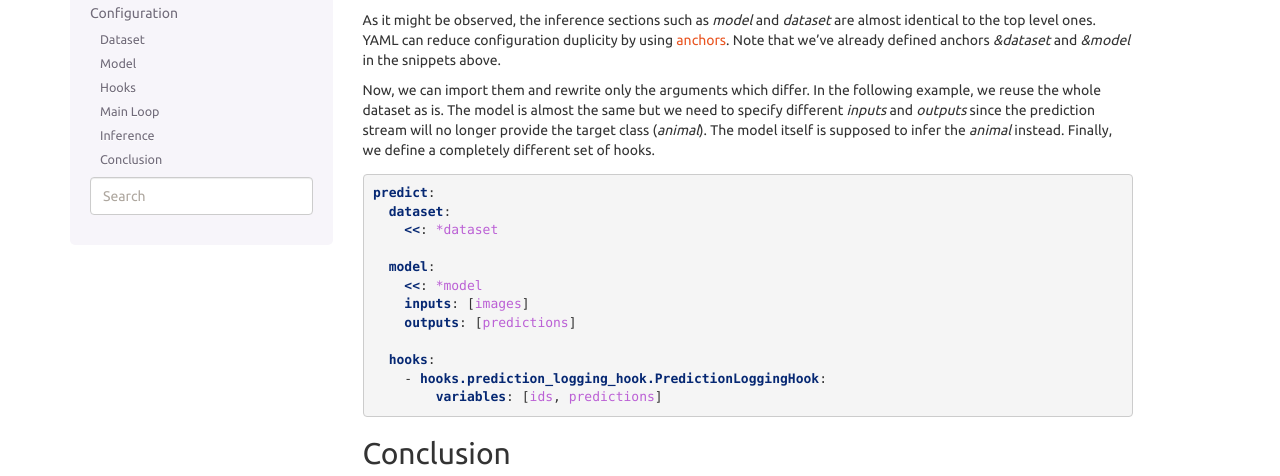
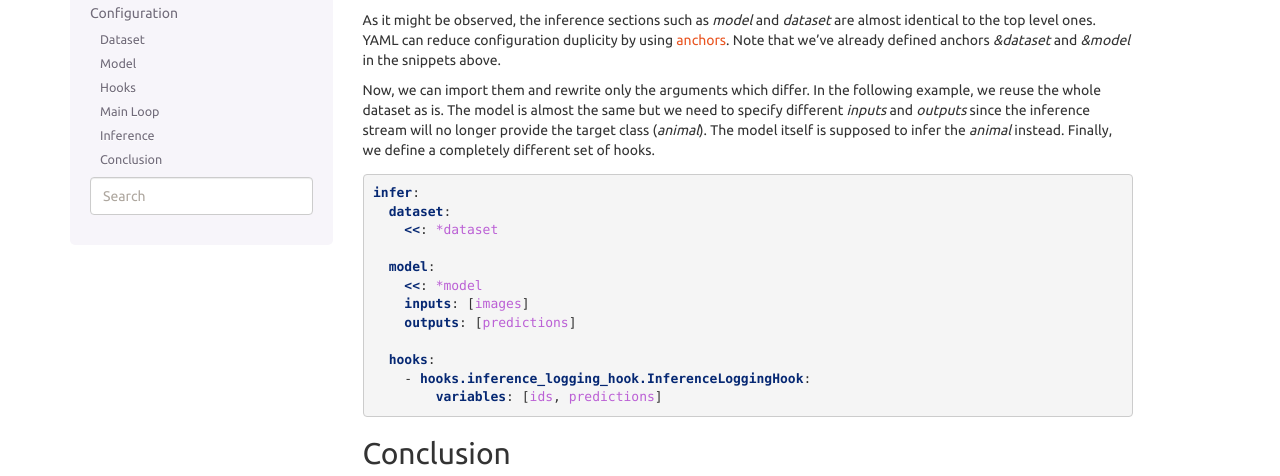
Before and after one commit to iterait/emloop, a Sphinx documentation site: the page built from docs/advanced/config.rst, in a window 1280 px wide and 900 px high, scrolled down 2600 px. Shown: the part 158-634 px from the top of the window. Built offline with Sphinx 7.4.7, drawn with Linux system fonts in a browser that asks for light colours.

Commit message:
Minor edits in config.rst

```diff
--- a/docs/advanced/config.rst
+++ b/docs/advanced/config.rst
@@ -14,7 +14,7 @@ Each configuration file is structured in the following sections.
 - `model`
 - `hooks`
 - `main_loop`
-- `predict`
+- `infer`
 
 While `dataset` and `model` sections are mandatory, the remaining ones are not.
 Nevertheless, `hooks` are strongly recommended to be specified.
@@ -179,14 +179,14 @@ Note that we've already defined anchors `&dataset` and `&model` in the snippets
 
 Now, we can import them and rewrite only the arguments which differ.
 In the following example, we reuse the whole dataset as is.
-The model is almost the same but we need to specify different `inputs` and `outputs` since the prediction stream will
+The model is almost the same but we need to specify different `inputs` and `outputs` since the inference stream will
 no longer provide the target class (`animal`).
 The model itself is supposed to infer the `animal` instead.
 Finally, we define a completely different set of hooks.
 
 .. code-block:: yaml
 
-    predict:
+    infer:
       dataset:
         <<: *dataset
 
@@ -196,7 +196,7 @@ Finally, we define a completely different set of hooks.
         outputs: [predictions]
 
       hooks:
-        - hooks.prediction_logging_hook.PredictionLoggingHook:
+        - hooks.inference_logging_hook.InferenceLoggingHook:
             variables: [ids, predictions]
 
 Conclusion
```
